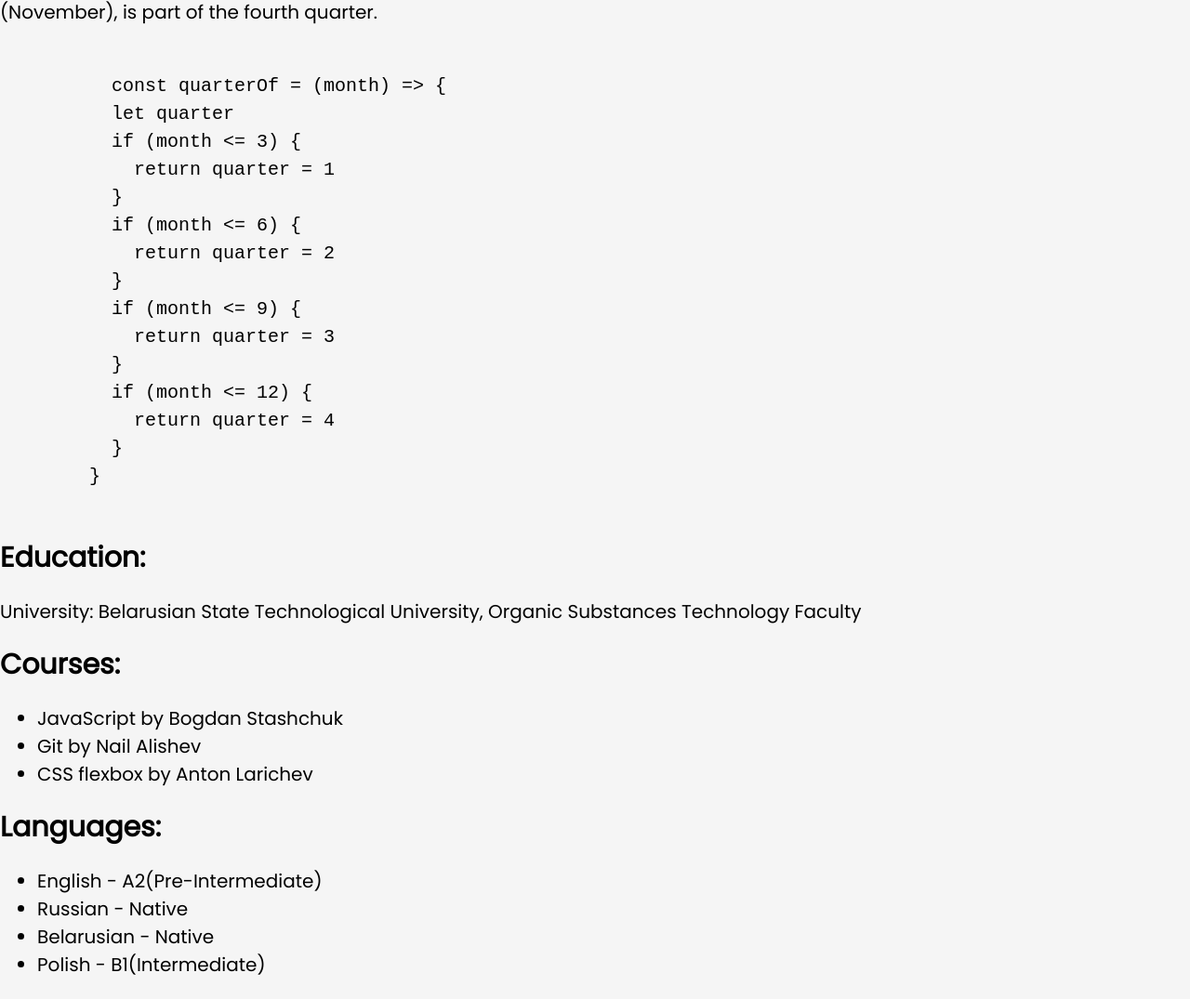
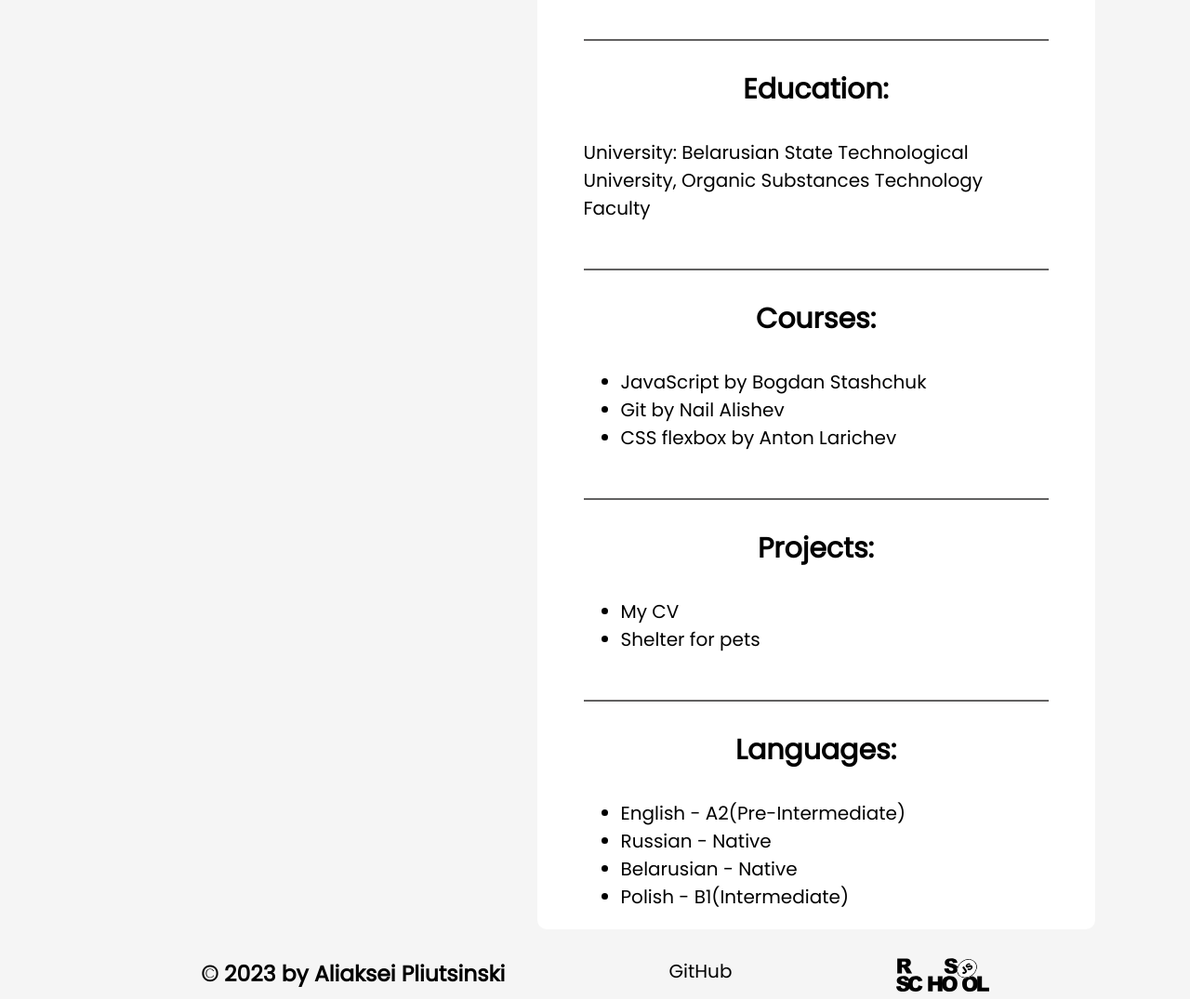
Before and after one commit to plcnsk/rsschool-cv, a plain HTML site: page index.html in a window 1280 px wide. Shown: the part 1690-2765 px from the top of the page at 93% size. Drawn offline with Linux system fonts and the light colour scheme.

Commit message:
feat: maked my CV

```diff
--- a/index.html
+++ b/index.html
@@ -35,27 +35,34 @@
             <a href="#courses" class="navigation-link">Courses</a>
           </li>
           <li class="navigation-item">
+            <a href="#projects" class="navigation-link">Projects</a>
+          </li>
+          <li class="navigation-item">
             <a href="#languages" class="navigation-link">Languages</a>
           </li>
         </ul>
       </nav>
     </div>
   </header>
+
   <main class="main">
-    <div class="container">
+    <div class="container container-for-section">
+      <section class="left-section">
         <div class="avatar">
           <div class="avatar-img">
             <img src="./assets/img/avka.jpg" alt="Aliaksei Pliutsinski" width="330">
           </div>
           <div class="about-avatar">
             <h1>Aliaksei Pliutsinski</h1>
-          <p>Front-End developer</p>
+            <p class="text-about">Front-End developer</p>
           </div>
         </div>
         <div class="contacts" id="contacts">
           <h2>Contact information:</h2>
           <ul>
-          <li>Location: Warszawa, Poland</li>
+            <li>
+              <a href="https://goo.gl/maps/XfAcf3RDdG7R9btg9">Location: Warszawa, Poland</a>
+            </li>
             <li>
               <span>Phone:</span>
               <a href="tel:+48730214476">+48 730 214 476</a>
@@ -74,10 +81,6 @@
             </li>
           </ul>
         </div>
-      <div class="about" id="about">
-        <h2>Briefly About Myself:</h2>
-        <p>After leaving school, I entered the Belarusian State Technological University, which I graduated in 2018. He studied at the Department of TOV (technology of organic substances) and received a specialty engineer-chemist-technologist. <br> After graduating from the university, I found a job at JSC Rechitsadrev in the city of Rechitsa, Gomel Region, where I worked as an engineer until 2020. <br> A few months after my dismissal, I moved from Belarus to Poland and work as an electrician in a solar panel installation company to this day. <br> Since 2018, I have been doing photography, uploading my work to stock sites (such as shutterstock and adobe stock), have good skills in: Photoshop, lightroom, and other adobe products. Well acquainted with the work of stocks. <br> At the end of 2022, he became interested in programming, took courses in HTML, css, javascript. Now I’m going through the preparatory course of Rolling Scope’s school.</p>
-      </div>
         <div class="skills" id="skills">
           <h2>Skills and Proficiency:</h2>
           <ul>
@@ -88,6 +91,14 @@
             <li>VS Code</li>
             <li>Adobe Photoshop(and uther products of Adobe)</li>
           </ul>
+        </div>
+      </section>
+
+      <section class="right-section">
+        <div class="about" id="about">
+          <h2>Briefly About Myself:</h2>
+          <p>After leaving school, I entered the Belarusian State Technological University, which I graduated in 2018. He studied at the Department of TOV (technology of organic substances) and received a specialty engineer-chemist-technologist. <br> After graduating from the university, I found a job at JSC Rechitsadrev in the city of Rechitsa, Gomel Region, where I worked as an engineer until 2020. <br> A few months after my dismissal, I moved from Belarus to Poland and work as an electrician in a solar panel installation company to this day. <br> Since 2018, I have been doing photography, uploading my work to stock sites (such as shutterstock and adobe stock), have good skills in: Photoshop, lightroom, and other adobe products. Well acquainted with the work of stocks. <br> At the end of 2022, he became interested in programming, took courses in HTML, css, javascript. Now I’m going through the preparatory course of Rolling Scope’s school.</p>
+          <div class="border"></div>
         </div>
         <div class="code" id="code">
           <h2>Code example:</h2>
@@ -109,10 +120,12 @@
             }
           }
         </code></pre>
+        <div class="border"></div>
         </div>
         <div class="education" id="education">
           <h2>Education:</h2>
           <p>University: Belarusian State Technological University, Organic Substances Technology Faculty</p>
+          <div class="border"></div>
         </div>
         <div class="courses" id="courses">
           <h2>Courses:</h2>
@@ -121,7 +134,22 @@
             <li>Git by Nail Alishev</li>
             <li>CSS flexbox by Anton Larichev</li>
           </ul>
+          <div class="border"></div>
         </div>
+
+        <div class="projects" id="projects">
+          <h2>Projects:</h2>
+          <ul>
+            <li>
+              <a href="https://plcnsk.github.io/rsschool-cv/">My CV</a>
+            </li>
+            <li>
+              <a href="https://rolling-scopes-school.github.io/plcnsk-JSFE2023Q1/shelter/Main/index.html">Shelter for pets</a>
+            </li>
+          </ul>
+          <div class="border"></div>
+        </div>
+
         <div class="languages" id="languages">
           <h2>Languages:</h2>
           <ul>
@@ -131,11 +159,23 @@
             <li>Polish - B1(Intermediate)</li>
           </ul>
         </div>
+      </section>
     </div>
+
   </main>
   <footer class="footer">
-    <div class="container">
-
+    <div class="container footer-container">
+      <div class="year-of-created">
+        <h3>© 2023 by Aliaksei Pliutsinski</h3>
+      </div>
+      <div class="footer-github">
+        <a href="https://github.com/plcnsk">GitHub</a>
+      </div>
+      <div>
+        <a href="https://rs.school/js/">
+          <img class="logo-course" src="./assets/svg/rs_school_js.svg" alt="rs school" width="100">
+        </a>
+      </div>
     </div>
   </footer>
 </body>
--- a/style.css
+++ b/style.css
@@ -11,7 +11,26 @@ html {
 }
 
 h1, h2, h3, h4, h5, h6 {
-    margin: 0;
+  margin: 30px 0;
+  text-align: center;
+}
+
+a {
+  color: #000;
+  transition: 0.3s;
+}
+
+a:hover {
+  color: #e3c4c4;
+}
+
+pre {
+  margin: 0;
+}
+
+.border {
+  padding-bottom: 30px;
+  border-bottom: 2px solid rgb(98, 97, 97);
 }
 
 body {
@@ -23,8 +42,12 @@ body {
 }
 
 .container {
-  max-width: 1280px;
+  max-width: 1200px;
   margin: 0 auto;
+}
+
+.navigation {
+  margin: 10px 0;
 }
 
 .navigation-list {
@@ -36,6 +59,7 @@ body {
 }
 
 .navigation-link {
+  position: relative;
   padding: 0 15px;
   line-height: 120%;
   color: rgb(5, 5, 5);
@@ -45,6 +69,68 @@ body {
 
 .navigation-link:hover {
   color: rgb(98, 97, 97);
-  border-bottom: 4px solid rgb(124, 17, 17);
-  border-radius: 4px;
+  border-bottom: 3px solid rgb(220, 98, 118);
+  border-radius: 1px;
 }
+
+.container-for-section {
+  display: flex;
+  justify-content: space-around;
+}
+
+.left-section {
+  width: 350px;
+  display: flex;
+  align-items: center;
+  flex-direction: column;
+}
+
+.right-section {
+  width: 600px;
+  padding: 0 50px;
+  background-color: #fff;
+  border-radius: 10px;
+}
+
+.text-about {
+  text-align: center;
+  padding-top: 20px;
+  border-top: 2px solid black;
+}
+
+.contacts {
+  margin-top: 20px;
+  background-color: #fff;
+  border-radius: 7px;
+}
+
+.footer-container {
+  display: flex;
+  justify-content: space-evenly;
+  width: 100%;
+  margin-top: 30px;
+}
+
+.year-of-created > h3 {
+  margin: 0;
+}
+
+.footer-github > a {
+  color: black;
+  font-size: 20px;
+
+  transition: 0.3s;
+}
+
+.footer-github > a:hover {
+  color: #b5b3b3;
+}
+
+.logo-course {
+  transition: 0.3s;
+}
+
+.logo-course:hover {
+  background-color: #cac0c0;
+  border-radius: 5%;
+}
```
Also changed, not shown: assets/svg/rs_school_js.svg (added). Lines whose indentation alone changed are shown as unchanged.
